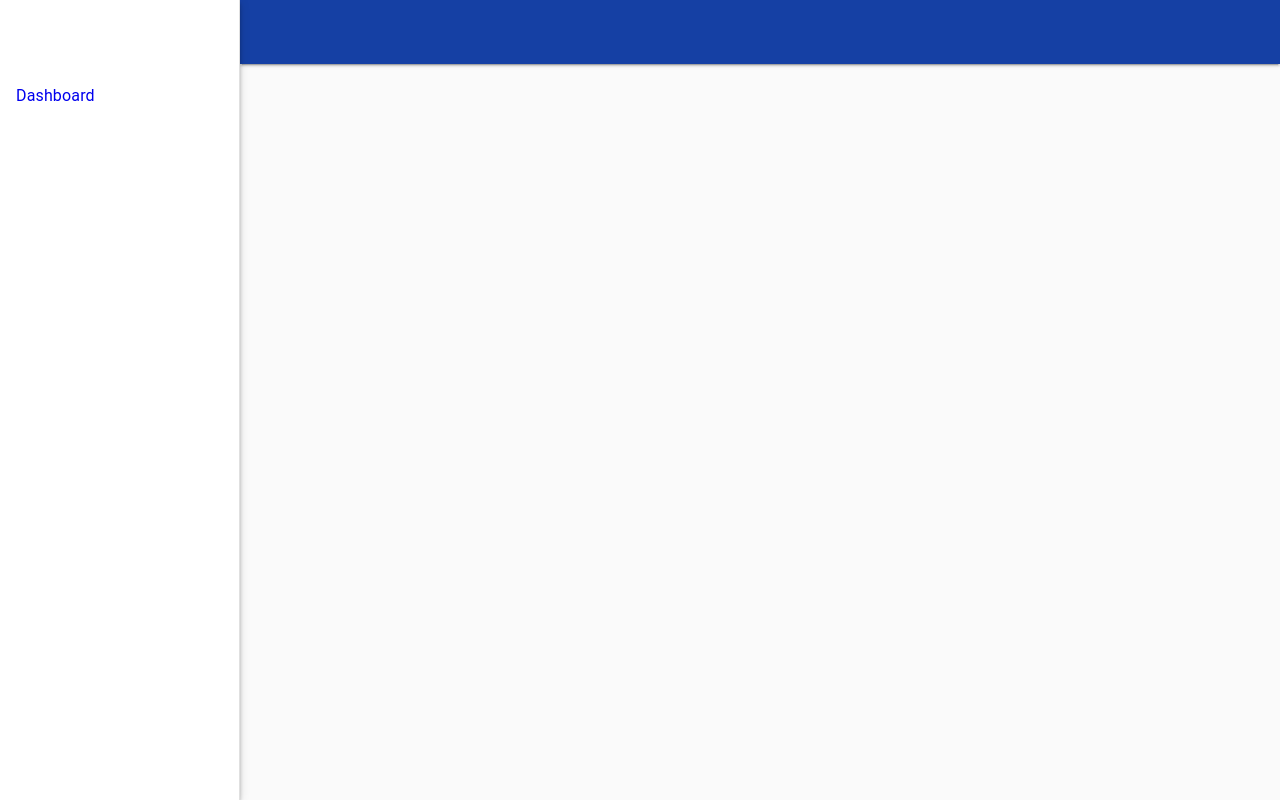
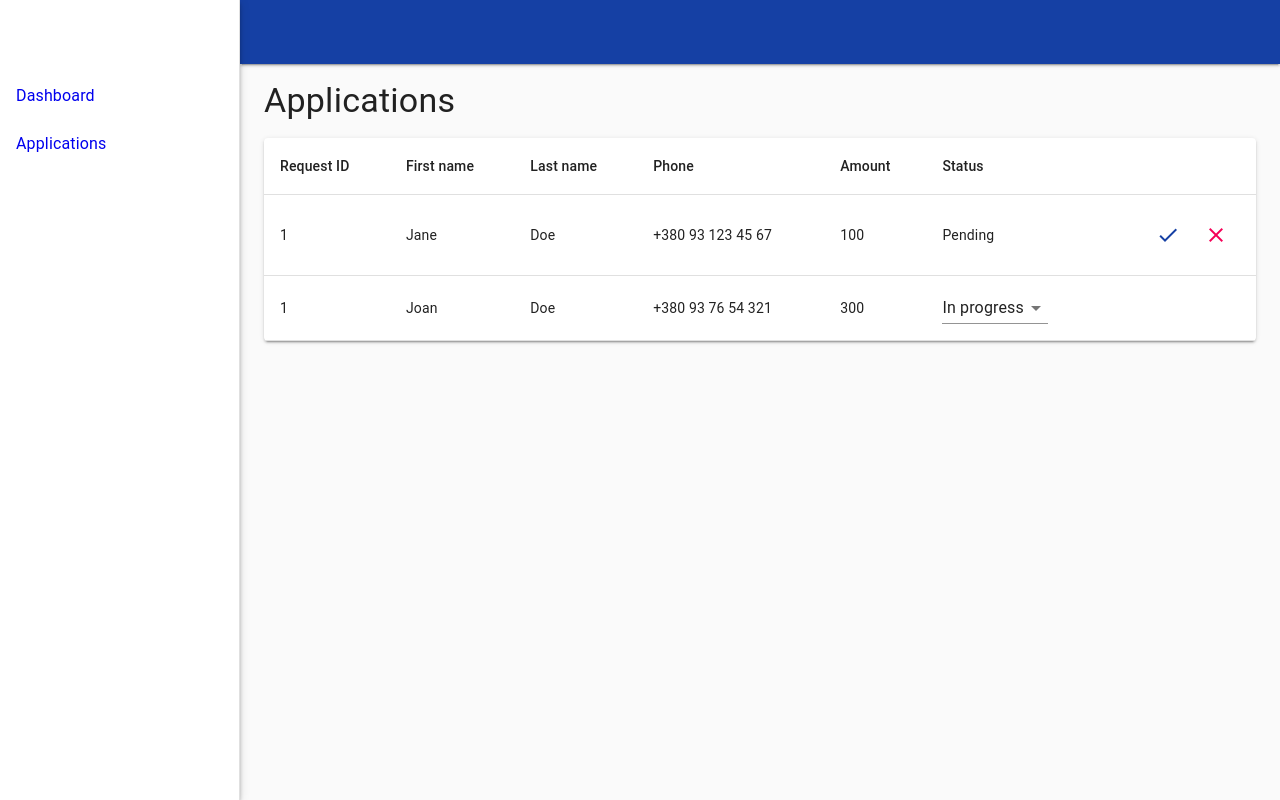
Before and after one commit to hospitalrun-ua/frontend, a React (Create React App) app: page /admin/applications in a window 1280 px wide. Built offline with nearby package versions, Linux system fonts and the light colour scheme; a web font is replaced by a local one.

Commit message:
Add applications page

```diff
--- a/src/Components/HospitalList/AdminNavigation.jsx
+++ b/src/Components/HospitalList/AdminNavigation.jsx
@@ -8,6 +8,9 @@ const AdminNavigation = () => (
       <ListItem component={NavLink} to="/admin/dashboard">
         <ListItemText primary="Dashboard" />
       </ListItem>
+      <ListItem component={NavLink} to="/admin/applications">
+        <ListItemText primary="Applications" />
+      </ListItem>
     </List>
   </>
 );
--- a/src/Pages/AdminApp.jsx
+++ b/src/Pages/AdminApp.jsx
@@ -1,10 +1,11 @@
 import React from 'react';
 import {
-  Drawer, Box, AppBar, Toolbar, makeStyles, CssBaseline, Container
+  Drawer, Box, AppBar, Toolbar, makeStyles, CssBaseline, Container,
 } from '@material-ui/core';
 import { Switch, Route } from 'react-router';
 import AdminNavigation from '../Components/HospitalList/AdminNavigation';
 import DashboardPage from './DashboardPage';
+import ApplicationPage from './ApplicationListPage';
 
 const useStyles = makeStyles((theme) => ({
   drawer: {
@@ -45,6 +46,7 @@ const AdminApp = () => {
           <Box mt={2}>
             <Switch>
               <Route path="/admin/dashboard" component={DashboardPage} />
+              <Route path="/admin/applications" component={ApplicationPage} />
             </Switch>
 
           </Box>
--- /dev/null
+++ b/src/Pages/ApplicationListPage.jsx
@@ -0,0 +1,92 @@
+import React from 'react';
+import {
+  Typography, Box, Paper, Table, TableHead, TableRow, TableCell, TableBody, Button, IconButton, Icon, Select, MenuItem,
+} from '@material-ui/core';
+
+const columns = [
+  { label: 'Request ID' },
+  { label: 'First name' },
+  { label: 'Last name' },
+  { label: 'Phone' },
+  { label: 'Amount' },
+  { label: 'Status' },
+  { label: '' },
+];
+const applications = [
+  {
+    id: 1,
+    requestId: 1,
+    firstName: 'Jane',
+    lastName: 'Doe',
+    phone: '+380 93 123 45 67',
+    help: '100',
+    approved: false,
+    status: '',
+  },
+  {
+    id: 2,
+    requestId: 1,
+    firstName: 'Joan',
+    lastName: 'Doe',
+    phone: '+380 93 76 54 321',
+    help: '300',
+    approved: true,
+    status: 'in_progress',
+  },
+];
+
+const ApplicationPage = () => (
+  <>
+    <Box mb={2}>
+      <Typography variant="h4">Applications</Typography>
+    </Box>
+    <Box>
+      <Paper elevation={2}>
+        <Table>
+          <TableHead>
+            <TableRow>
+              {columns.map((c) => <TableCell key={c.label}>{c.label}</TableCell>)}
+            </TableRow>
+          </TableHead>
+          <TableBody>
+            {applications.map((x) => (
+              <TableRow key={x.id}>
+                <TableCell>
+                  {x.requestId}
+                </TableCell>
+                <TableCell>{x.firstName}</TableCell>
+                <TableCell>{x.lastName}</TableCell>
+                <TableCell>{x.phone}</TableCell>
+                <TableCell>{x.help}</TableCell>
+                <TableCell>
+                  {x.status
+                    ? (
+                      <Select value={x.status}>
+                        <MenuItem value="on_hold">On hold</MenuItem>
+                        <MenuItem value="in_progress">In progress</MenuItem>
+                        <MenuItem value="receieved">Received</MenuItem>
+                        <MenuItem value="closed">Closed</MenuItem>
+                      </Select>
+                    ) : 'Pending'}
+                </TableCell>
+                <TableCell align="right">
+                  {!x.approved && (
+                    <>
+                      <IconButton color="primary">
+                        <Icon>check</Icon>
+                      </IconButton>
+                      <IconButton color="secondary">
+                        <Icon>clear</Icon>
+                      </IconButton>
+                    </>
+                  )}
+                </TableCell>
+              </TableRow>
+            ))}
+          </TableBody>
+        </Table>
+      </Paper>
+    </Box>
+  </>
+);
+export default ApplicationPage;
--- a/src/Pages/DashboardPage.jsx
+++ b/src/Pages/DashboardPage.jsx
@@ -122,7 +122,7 @@ const DashboardPage = () => {
           </TableHead>
           <TableBody>
             {requests.map((x) => (
-              <TableRow key={x.key}>
+              <TableRow key={x.id}>
                 <TableCell>{x.beneficiary.name}</TableCell>
                 <TableCell>{x.name}</TableCell>
                 <TableCell>{x.quantity}</TableCell>
```
